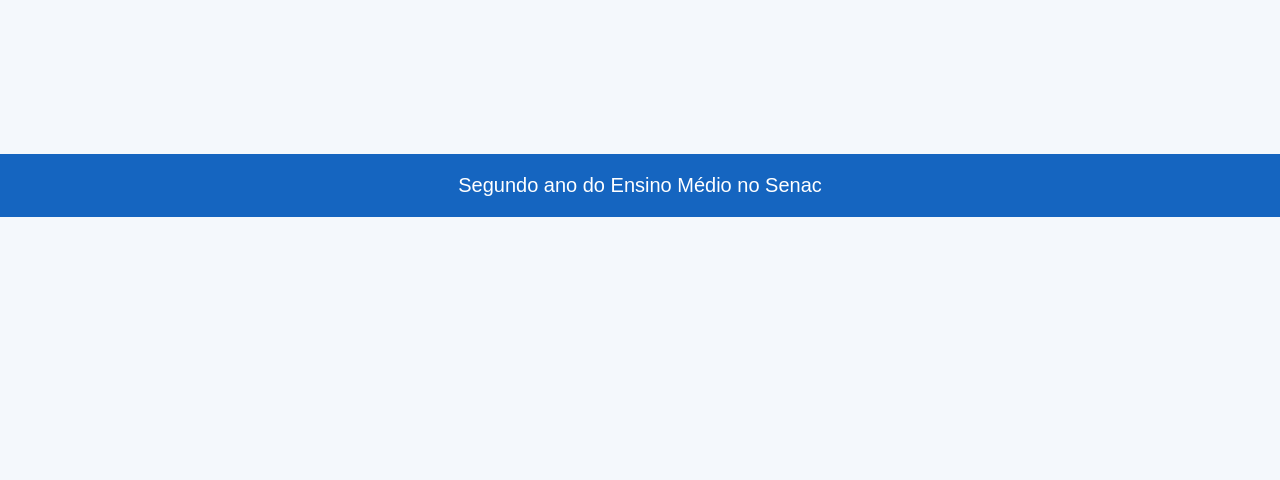
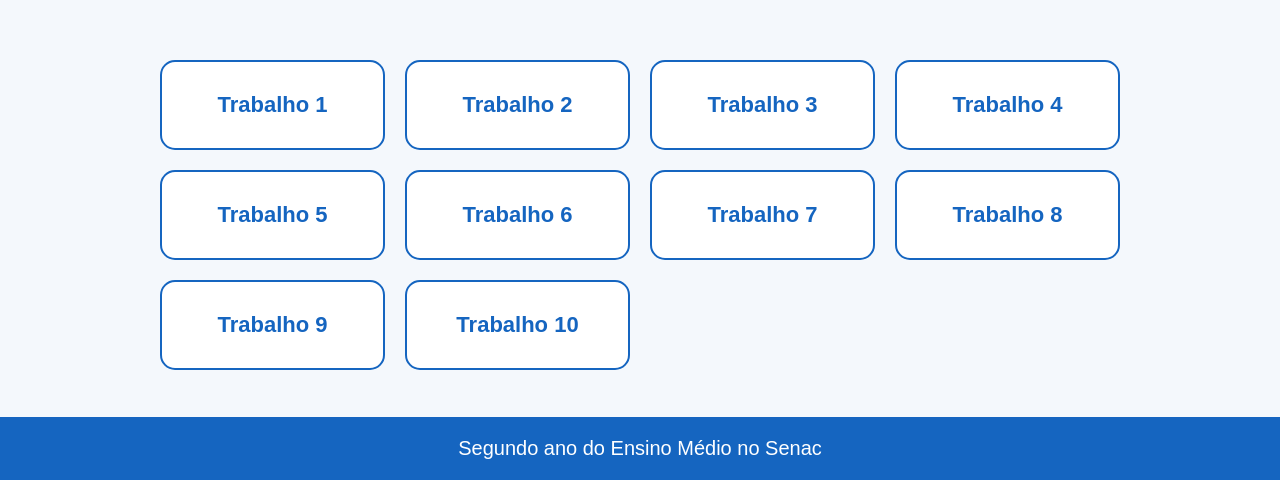
Before and after one commit to ArthurBackes09/Ambientacao, a plain HTML site: page index.html in a window 1280 px wide. Shown: the part 583-1063 px from the top of the page. Before the commit the page ends 800 px from the top, so only its background shows below. Drawn offline with Linux system fonts and the light colour scheme.

Commit message:
Trabalohos na primeira página

```diff
--- a/index.html
+++ b/index.html
@@ -10,13 +10,6 @@
 <body>
     <header class="titulo">
     <h1>Ensino médio <b>senac</b></h1>
-    <div class="botao-paginas">
-    <a href="index.html">
-    <button >Introdução</button>
-    </a>
-    <a href="Trabalhos.html">
-    <button >Trabalhos</button>
-    </a>
     </div>
     </header>
         <div class="title">
@@ -25,9 +18,36 @@
             <h2><strong>Introdução</strong></h2>
             <br>
             <p style="color:  #1565c0;">Meu nome é Arthur Prestes Backes, estou no segundo ano do Ensino Médio no
-                Senac,<br>e procuro me desenvolver como profissional na área de desenvolvimento web.</p>
+                Senac,e procuro me desenvolver como profissional na área de desenvolvimento web.</p>
             <br>
+            <p>Atividades:</p>
                 <br>
+                <div class="botoes-atividades">
+        <a href="" target="_blank">
+            <button>Trabalho 1</button>
+        </a>
+        <a href="" target="_blank">
+            <button>Trabalho 2</button>
+        </a>
+        <a href="" target="_blank">
+            <button>Trabalho 3</button>
+        </a>
+        <a href="" target="_blank">
+            <button>Trabalho 4</button>
+        </a>
+        <a href="" target="_blank">
+            <button>Trabalho 5</button>
+        </a>
+        <a href="">
+        <button disabled>Trabalho 6</button>
+        </a>
+        <a href="">
+        <button disabled>Trabalho 7</button>
+        </a>
+        <button disabled>Trabalho 8</button>
+        <button disabled>Trabalho 9</button>
+        <button disabled>Trabalho 10</button>
+    </div>
         <footer>
             <p>Segundo ano do Ensino Médio no Senac </p>
         </footer>
--- a/style.css
+++ b/style.css
@@ -13,7 +13,7 @@
     color: #0d3b66;
 }
 
-/* Cabeçalho */
+
 .titulo {
     background-color: #1565c0;
     color: white;
@@ -22,7 +22,6 @@
     width: 100%;
 }
 
-/* Título principal */
 .title {
     text-align: center;
     color: #1565c0;
@@ -30,7 +29,6 @@
     margin: 30px 0;
 }
 
-/* Botões */
 button {
     background-color: white;
     color: #1565c0;
@@ -51,8 +49,7 @@
     box-shadow: 0 8px 20px rgba(21, 101, 192, 0.3);
 }
 
-/* Grade de botões */
-.botoes-grid {
+.botoes-atividades {
     display: grid;
     grid-template-columns: repeat(auto-fit, minmax(220px, 1fr));
     gap: 20px;
@@ -60,30 +57,6 @@
     margin: 30px auto;
     padding: 0 20px;
 }
-
-/* Menu de navegação */
-.botao-paginas {
-    position: absolute;
-    right: 20px;
-    bottom: 15px;
-    display: flex;
-    gap: 10px;
-}
-
-.botao-paginas button {
-    background: transparent;
-    border: none;
-    color: white;
-    padding: 10px 18px;
-    font-size: 22px;
-    transition: 0.3s;
-}
-
-.botao-paginas button:hover {
-    color: #bbdefb;
-    transform: scale(1.05);
-}
-
 /* Seções */
 section {
     max-width: 1000px;
```
Also changed, not shown: Trabalhos.html (deleted, +0 -57 lines).
